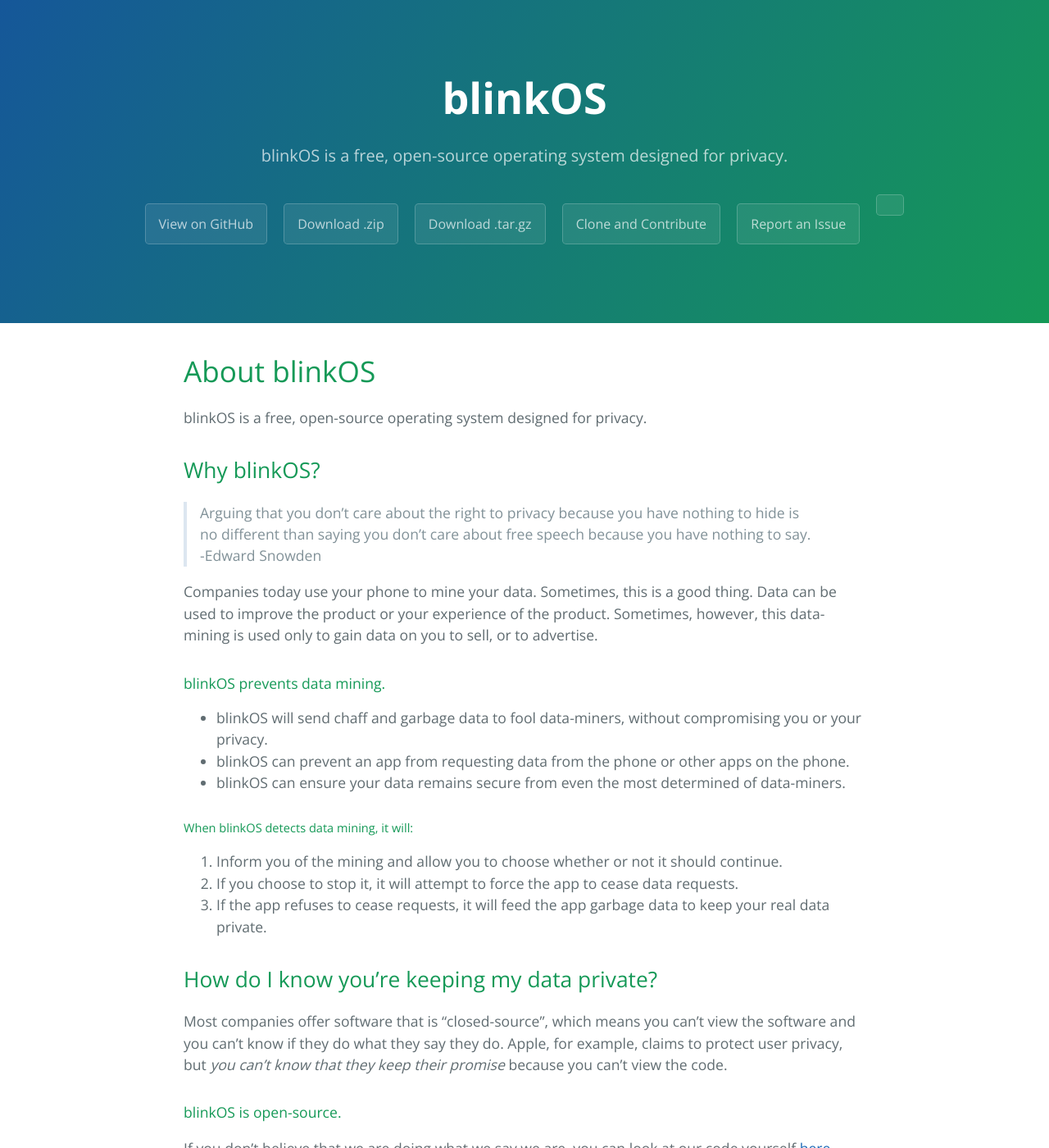
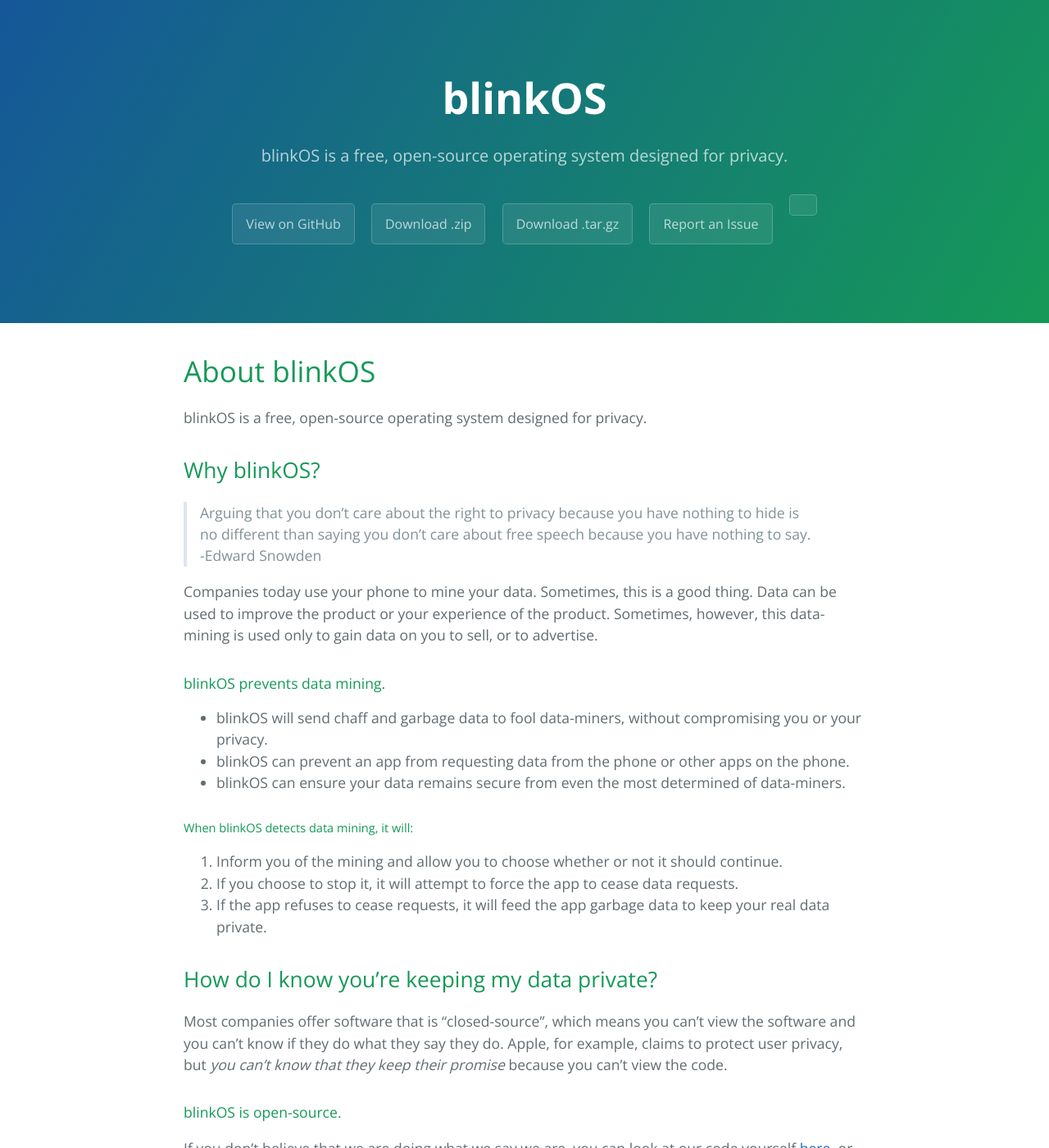
Before and after one commit to CAM-o-man/blinkOSweb, a Jekyll site: the page built from docs/index.md, in a window 1280 px wide and 1400 px high. Shown: the whole window at 82% size. Built offline with Jekyll 4.4.1, drawn with Linux system fonts in a browser that asks for light colours.

Commit message:
layout and index.md updates

```diff
--- a/docs/_layouts/default.html
+++ b/docs/_layouts/default.html
@@ -35,7 +35,6 @@
     <a href="{{ site.github.tar_url }}" class="btn">Download .tar.gz</a>
     {% endif %}
     {% unless site.github.private %}
-    <a href="Cloning.html" class="btn">Clone and Contribute</a>
     <a href="{{ site.github.issues_url }}" class="btn">Report an Issue</a>
     {% endunless %}
     <a href="{{ site.github.license.url }}" class="btn">{{ site.github.license.name }}</a>
--- a/docs/_layouts/landing.html
+++ b/docs/_layouts/landing.html
@@ -35,7 +35,6 @@
     <a href="{{ site.github.tar_url }}" class="btn">Download .tar.gz</a>
     {% endif %}
     {% unless site.github.private %}
-    <a href="Cloning.html" class="btn">Clone and Contribute</a>
     <a href="{{ site.github.issues_url }}" class="btn">Report an Issue</a>
     {% endunless %}
     <a href="{{ site.github.license.url }}" class="btn">{{ site.github.license.name }}</a>
```
Also changed, not shown: docs/index.md (+1 -1 lines).
